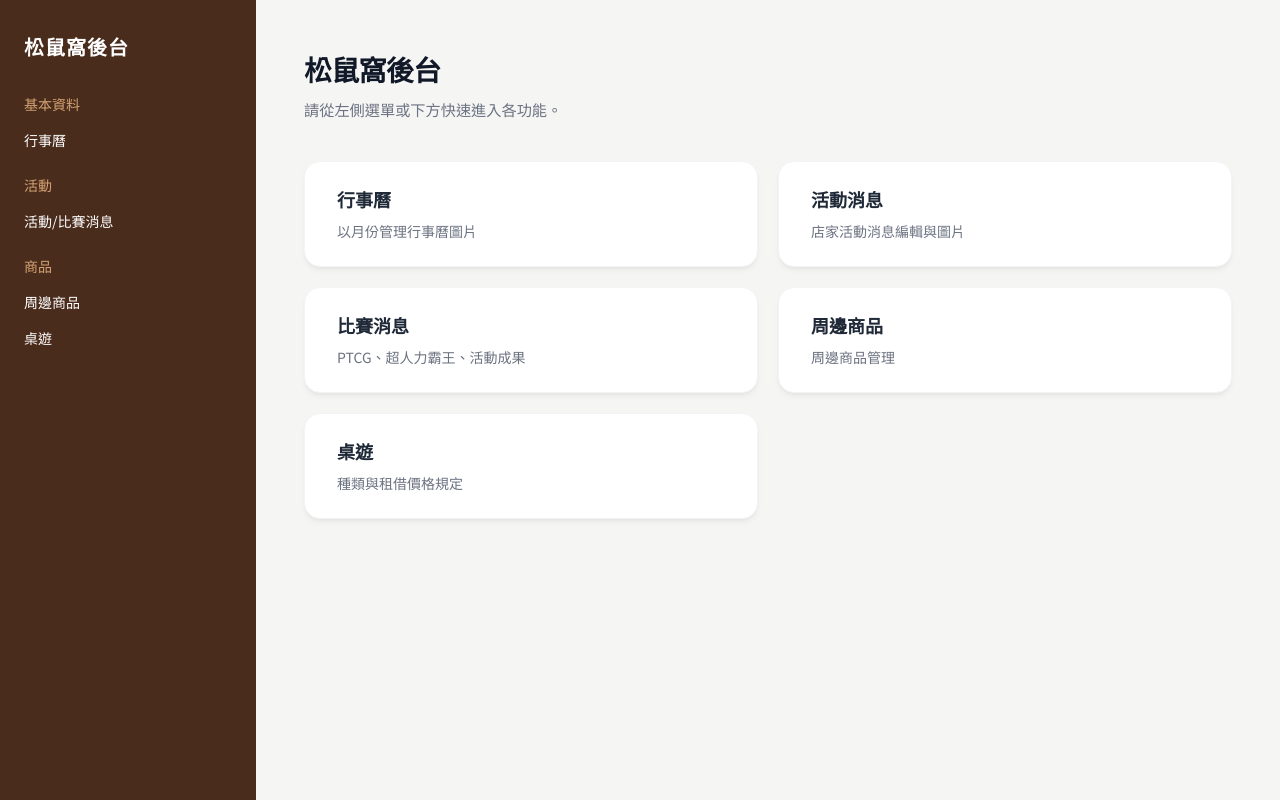
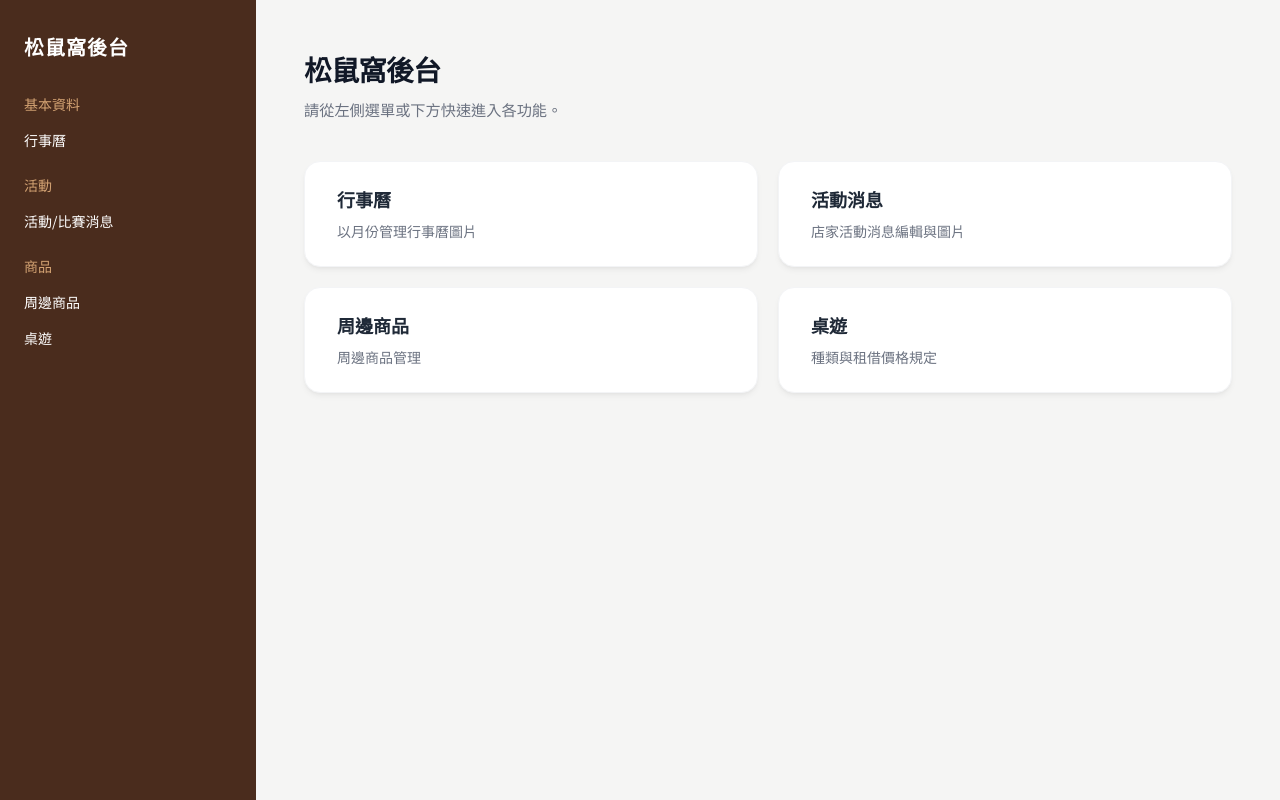
Before and after one commit to easonliao0820/PTCG__Squirrel, a React (Vite) app: page /admin/dashboard in a window 1280 px wide. Built offline with nearby package versions, Linux system fonts and the light colour scheme.

Commit message:
小修改

```diff
--- a/src/pages/admin/Dashboard.jsx
+++ b/src/pages/admin/Dashboard.jsx
@@ -4,7 +4,7 @@ import '../../styles/pages/admin/Dashboard.scss'
 const quickLinks = [
   { to: '/admin/calendar', label: '行事曆', desc: '以月份管理行事曆圖片' },
   { to: '/admin/activity/news', label: '活動消息', desc: '店家活動消息編輯與圖片' },
-  { to: '/admin/activity/competition', label: '比賽消息', desc: 'PTCG、超人力霸王、活動成果' },
+  // { to: '/admin/activity/competition', label: '比賽消息', desc: 'PTCG、超人力霸王、活動成果' },
   { to: '/admin/products/merchandise', label: '周邊商品', desc: '周邊商品管理' },
   { to: '/admin/products/boardgames', label: '桌遊', desc: '種類與租借價格規定' },
 ]
--- a/src/pages/admin/activity/ActivityNewsPage.jsx
+++ b/src/pages/admin/activity/ActivityNewsPage.jsx
@@ -15,7 +15,7 @@ const categoryConfig = {
 const layoutOptions = [
   { value: 'layout-left', label: '經典圖左', desc: '圖左文右' },
   { value: 'layout-right', label: '焦點圖右', desc: '文左圖右' },
-  { value: 'layout-top', label: '大圖置頂', desc: '大圖置頂' },
+  // { value: 'layout-top', label: '大圖置頂', desc: '大圖置頂' },
 ]
 
 function load() {
```
